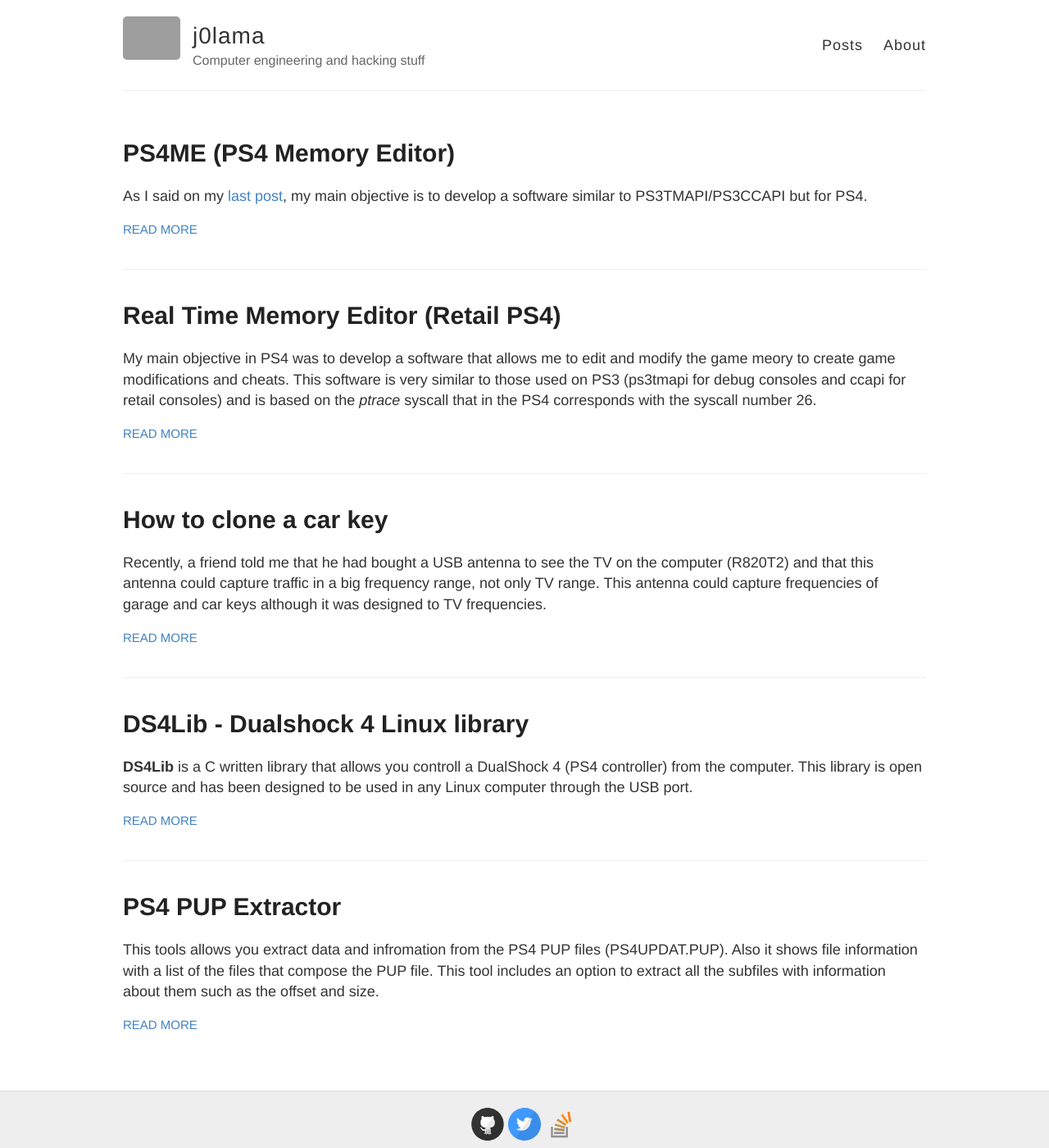
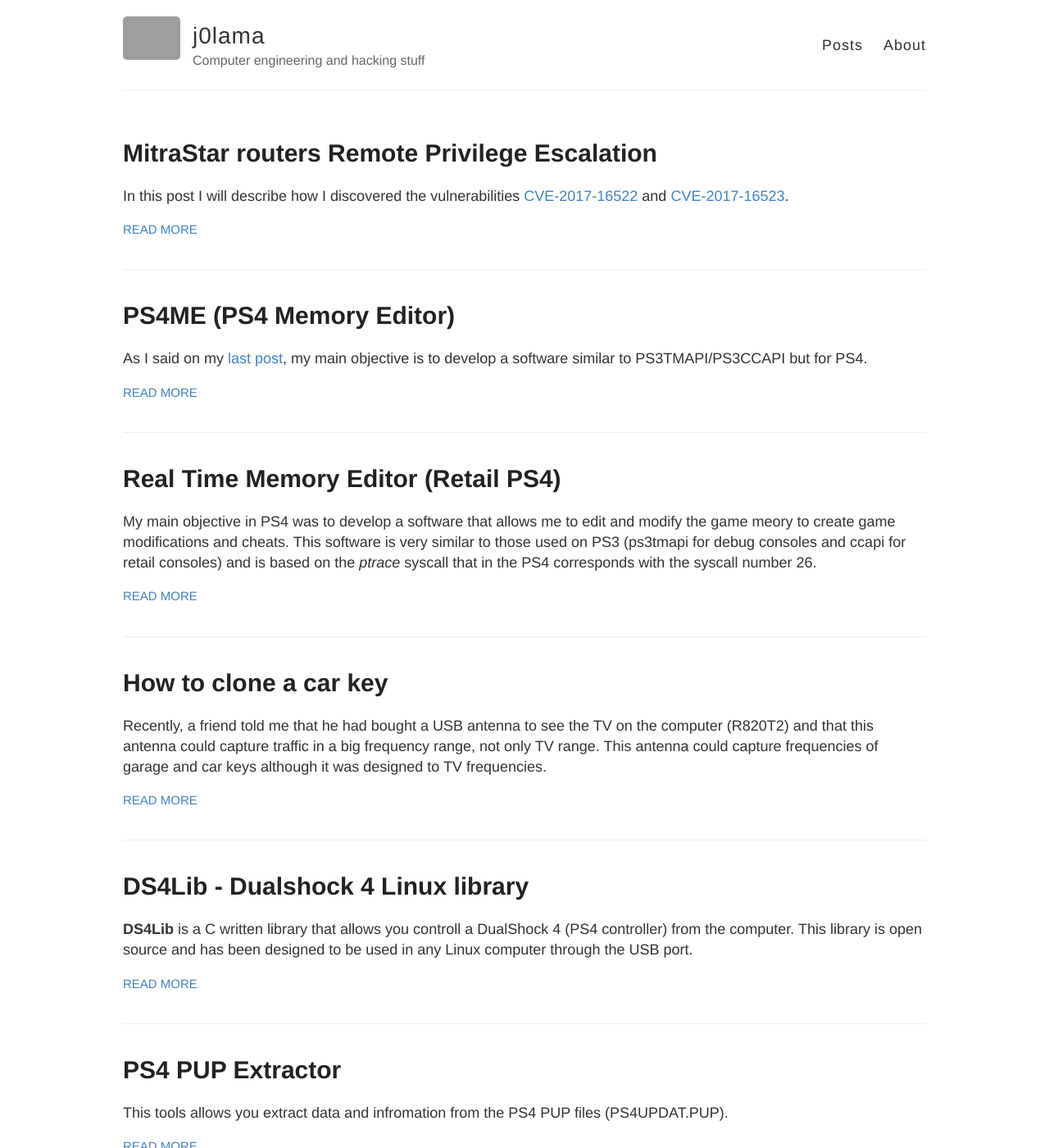
Before and after one commit to j0lama/j0lama.github.io, a Jekyll site: the page built from index.html, in a window 1280 px wide and 1400 px high. Shown: the whole window at 82% size. Built offline with Jekyll 4.4.1, drawn with Linux system fonts in a browser that asks for light colours; grey boxes are pictures that could not be loaded.

Commit message:
Router post started

```diff
--- /dev/null
+++ b/_posts/2017-10-23-router-attack.md
@@ -0,0 +1,6 @@
+---
+layout: post
+title: MitraStar routers Remote Privilege Escalation
+---
+
+In this post I will describe how I discovered the vulnerabilities [CVE-2017-16522](https://nvd.nist.gov/vuln/detail/CVE-2017-16522) and [CVE-2017-16523](https://nvd.nist.gov/vuln/detail/CVE-2017-16523).
```
Also changed, not shown: _posts/2016-7-3-ps4-pup-extractor.md (+1 -0 lines), images/router-attack/ida.png (added), images/router-attack/new.jpeg (added), images/router-attack/old.jpg (added).
